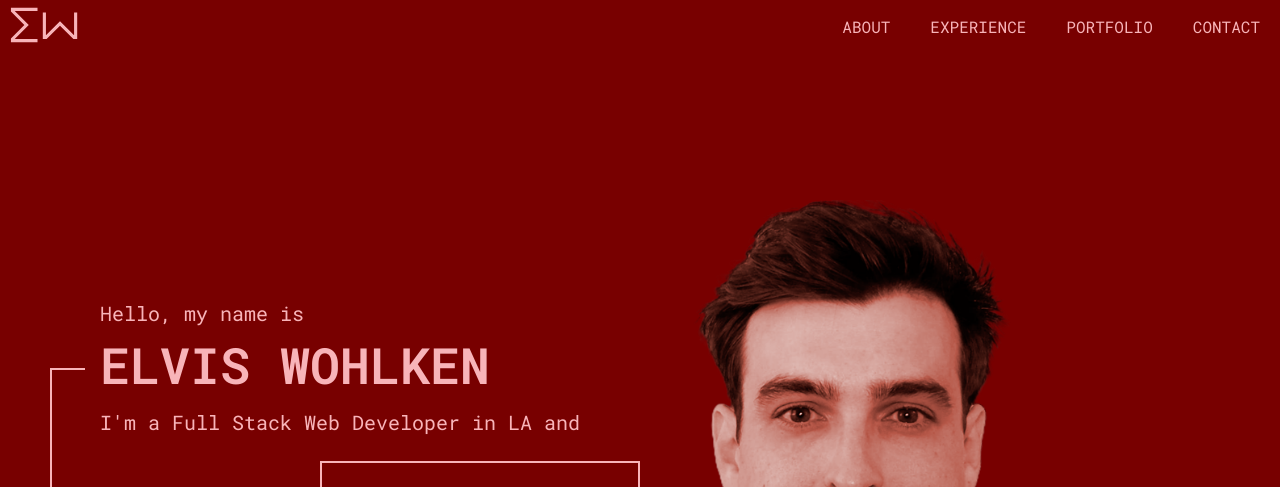
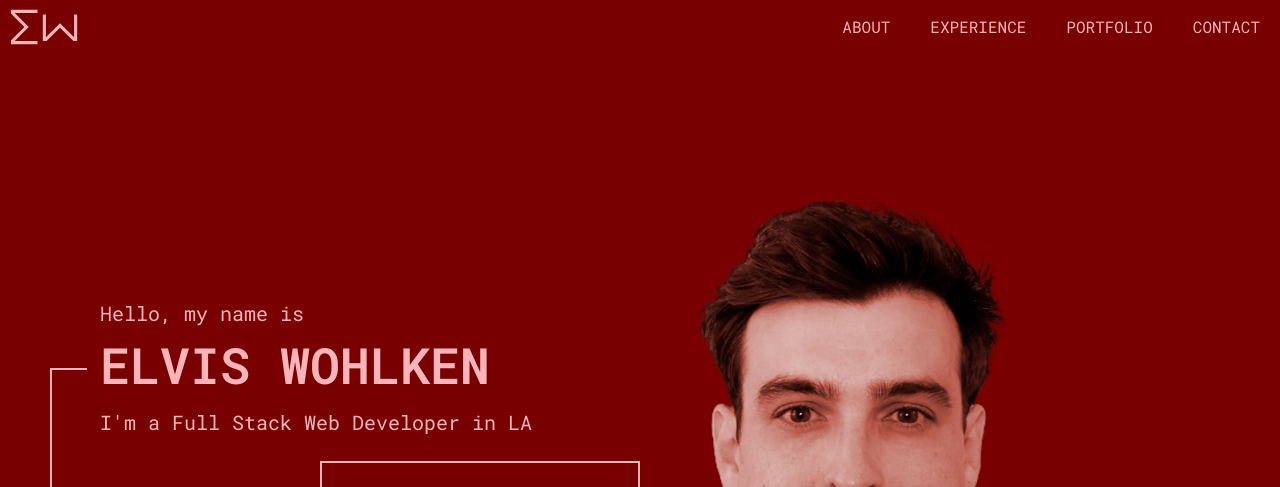
Before and after one commit to ewohlken2/viberational, a Next.js app: page / in a window 1280 px wide. Shown: the top 487 px of the page. Built offline with nearby package versions, Linux system fonts and the light colour scheme.

Commit message:
added animation to hero banner

```diff
--- a/src/app/globals.css
+++ b/src/app/globals.css
@@ -21,6 +21,13 @@
   --transition: 230ms all cubic-bezier(.2, .8, .2, 1);
 
   --container-xl: 1400px;
+
+  --animation-delay: 430ms;
+
+  --animation-delay-line2: 510ms;
+
+  --animation-delay-line3: 630ms;
+  --animation-delay-button: 800ms;
 }
 
 @media (prefers-color-scheme: dark) {
@@ -28,6 +35,25 @@
     --background: #0a0a0a;
     --foreground: #ededed;
   }
+}
+
+@keyframes fadeIn {
+  from {
+    opacity: 0;
+  }
+
+  to {
+    opacity: 1;
+  }
+}
+
+.fade-in {
+  opacity: 0;
+  animation-name: fadeIn;
+  animation-duration: 230ms;
+  animation-delay: var(--animation-delay);
+  animation-fill-mode: forwards;
+  animation-timing-function: ease-in;
 }
 
 html {
--- /dev/null
+++ b/src/app/hero.css
@@ -0,0 +1,192 @@
+.main-banner-container {
+    background: var(--secondary-dark);
+    color: var(--bg)
+}
+
+.main-banner-content {
+    position: relative;
+    z-index: 2;
+    display: flex;
+    flex-direction: column;
+    align-items: flex-start;
+    justify-content: center;
+    width: 50%;
+    flex-shrink: 0;
+}
+
+
+
+.main-banner-image {
+    position: absolute;
+    height: auto;
+    right: 0;
+    bottom: 0;
+    max-width: 1000px;
+    width: 60%
+}
+
+.main-banner {
+    margin: 0 auto;
+    padding: 0 60px;
+    height: calc(100vh - 76px);
+    max-height: 800px;
+    max-width: 1200px;
+    color: var(--pink);
+    display: flex;
+    position: relative;
+    justify-content: space-between;
+
+    .button {
+        font-size: 2rem;
+        display: block;
+    }
+
+    .title {
+        width: 100%;
+        margin-bottom: 2.4rem;
+    }
+}
+
+.main-banner .image {
+    width: 100%;
+    height: 100%;
+    object-fit: cover;
+    object-position: center center;
+}
+
+@keyframes line1 {
+    from {
+        width: 0;
+    }
+
+    to {
+        width: 3.5rem;
+    }
+}
+
+@keyframes line2 {
+    from {
+        height: 0;
+    }
+
+    to {
+        height: 13rem;
+    }
+}
+
+@keyframes line3 {
+    from {
+        width: 0;
+    }
+
+    to {
+        width: 27rem;
+    }
+}
+
+@keyframes button {
+    from {
+        left: 0;
+    }
+
+    to {
+        left: 100%;
+    }
+}
+
+
+
+
+
+.main-banner .main-header {
+    margin: 0 0 0.4rem 0;
+    position: relative;
+
+    /* line 1 */
+    &:after {
+        height: 0.2rem;
+        width: 0rem;
+        position: absolute;
+        content: "";
+        background: var(--pink);
+        right: calc(100% + 1.3rem);
+        top: 4rem;
+
+        animation-name: line1;
+        animation-duration: 80ms;
+        animation-delay: var(--animation-delay);
+        animation-fill-mode: forwards;
+        animation-timing-function: ease-in;
+    }
+
+    /* line-2 */
+    &:before {
+        height: 0rem;
+        width: 0.2rem;
+        position: absolute;
+        content: "";
+        background: var(--pink);
+        left: -5rem;
+        top: 4rem;
+
+        animation-name: line2;
+
+        animation-duration: 120ms;
+        animation-delay: var(--animation-delay-line2);
+        animation-fill-mode: forwards;
+        animation-timing-function: linear;
+    }
+
+
+
+}
+
+.main-banner .button-container {
+    position: relative;
+    margin-left: auto;
+
+    /* line-3 */
+    &:before {
+        height: 0.2rem;
+        width: 0;
+        position: absolute;
+        content: "";
+        background: var(--pink);
+        left: -27rem;
+        top: 3.6rem;
+
+        animation-name: line3;
+        animation-duration: 180ms;
+        animation-delay: var(--animation-delay-line3);
+
+        animation-fill-mode: forwards;
+        animation-timing-function: linear;
+
+    }
+}
+
+.main-banner .button-inner {
+    overflow: hidden;
+    position: relative;
+
+    /* cover for enter animation on button */
+    &::after {
+        content: "";
+        position: absolute;
+        top: 0;
+        left: 0;
+        width: 100%;
+        height: 100%;
+        background: var(--secondary-dark);
+        z-index: 1;
+
+        animation: button 200ms;
+        animation-timing-function: ease-out;
+
+        animation-fill-mode: forwards;
+
+        animation-delay: var(--animation-delay-button);
+
+    }
+
+}
--- a/src/app/hero.js
+++ b/src/app/hero.js
@@ -1,8 +1,6 @@
 'use client';
-
-import Link from 'next/link'
-
-
+import "./hero.css";
+import Link from 'next/link';
 import Image from "next/image";
 
 export default function HeroBanner() {
@@ -16,16 +14,18 @@ export default function HeroBanner() {
                     <div className="title">
                         <span className="intro-header">Hello, my name is </span>
                         <h1 className="main-header">Elvis Wohlken</h1>
-                        <div className="intro-header-2">I&apos;m a Full Stack Web Developer in LA and</div>
+                        <div className="intro-header-2">I&apos;m a Full Stack Web Developer in LA </div>
                     </div>
                     <div className="button-container">
+                        <div className="button-inner">
                         <Link className="button button--light" href="/contact">
                             I want to work with you
                         </Link>
+                        </div>
                     </div>
                 </div>
 
-                <picture className="main-banner-image"><Image
+                <picture className="main-banner-image fade-in"><Image
                     className="image"
                     src="/portrait-cutout-1000-redder.png"
                     alt="Hero Portrait of Elvis Wohlken"
--- a/src/app/home.css
+++ b/src/app/home.css
@@ -128,49 +128,6 @@
     object-position: center center;
 }
 
-.main-banner .main-header {
-    margin: 0 0 0.4rem 0;
-    position: relative;
-
-    /* line-down */
-    &:before {
-        height: 13rem;
-        width: 0.2rem;
-        position: absolute;
-        content: "";
-        background: var(--pink);
-        left: -5rem;
-        top: 4rem;
-    }
-
-    /* line left */
-    &:after {
-        height: 0.2rem;
-        width: 3.5rem;
-        position: absolute;
-        content: "";
-        background: var(--pink);
-        left: -5rem;
-        top: 4rem;
-    }
-
-
-}
-
-.main-banner .button-container {
-    position: relative;
-    margin-left: auto;
-
-    &:before {
-        height: 0.2rem;
-        width: 25rem;
-        position: absolute;
-        content: "";
-        background: var(--pink);
-        left: -27rem;
-        top: 3.6rem;
-    }
-}
 
 .intro-header {
     font-size: 1.8rem;
--- a/src/app/logo.css
+++ b/src/app/logo.css
@@ -4,6 +4,7 @@
     margin-right: auto;
 
     display: flex;
+    align-items: center;
 
     .link-text {
         display: none;
```
